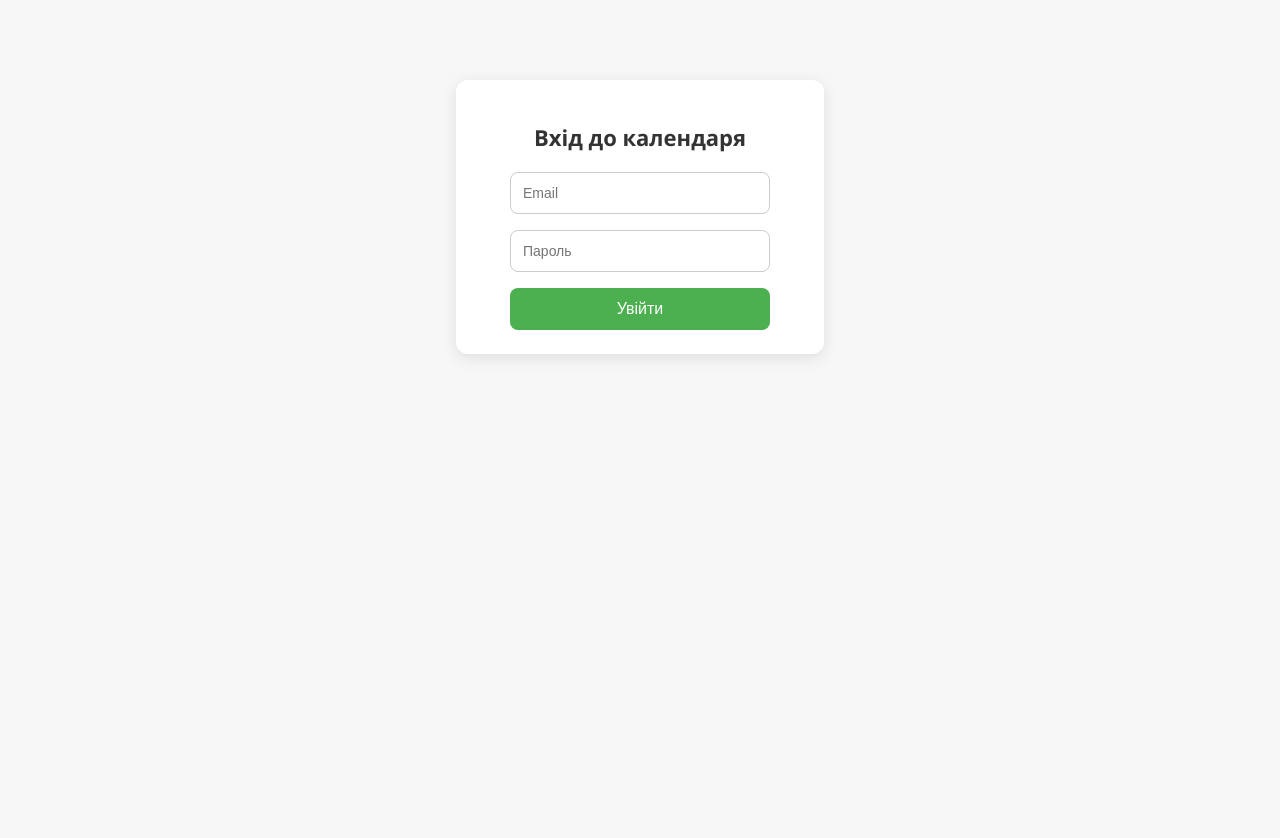
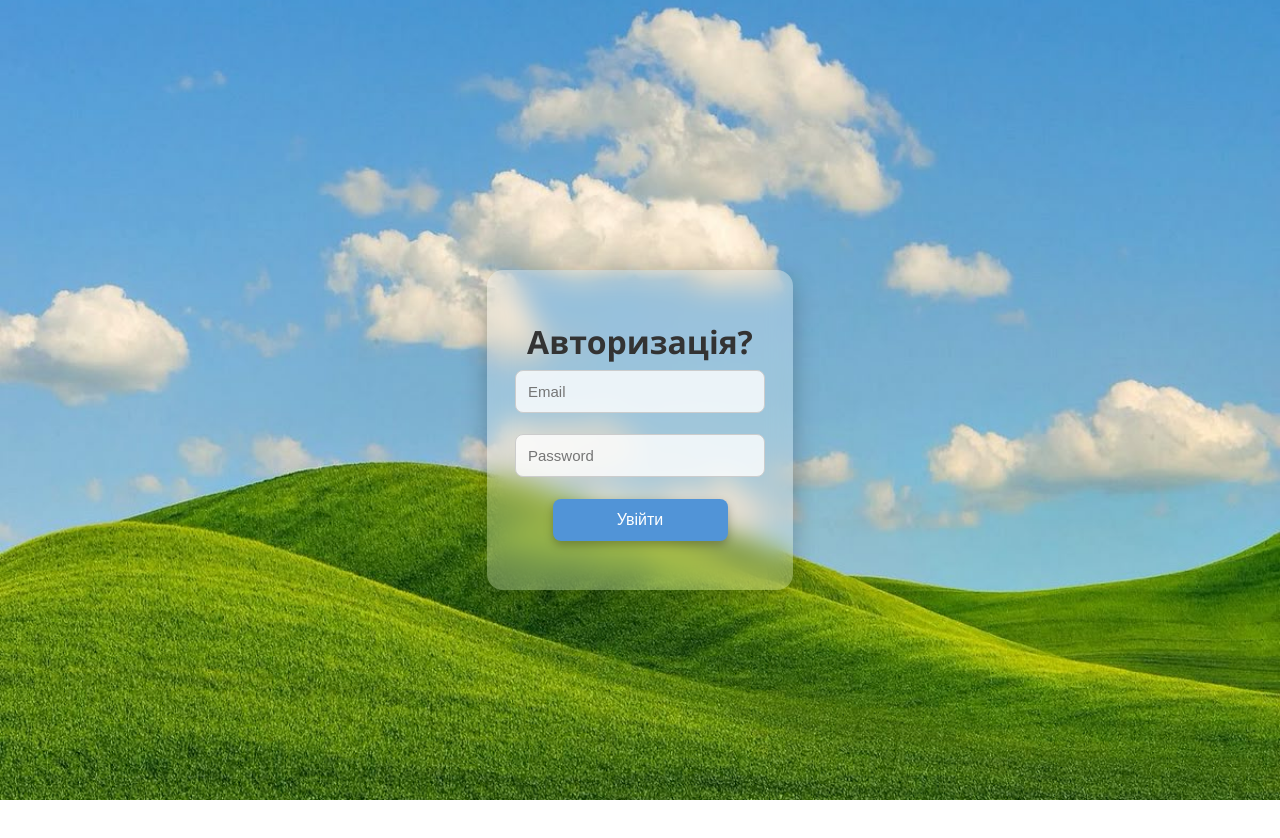
Before and after one commit to Yigorka/bogdansite, a plain HTML site: page index.html in a window 1280 px wide. After the commit the page ends 800 px from the top, so only its background shows below. Drawn offline with Linux system fonts and the light colour scheme.

Commit message:
Add files via upload

```diff
--- a/index.html
+++ b/index.html
@@ -1,24 +1,28 @@
 <!DOCTYPE html>
 <html lang="uk">
+
 <head>
   <meta charset="UTF-8" />
-  <meta name="viewport" content="width=device-width, initial-scale=1.0"/>
-  <title>Мій Календар</title>
-  <link rel="stylesheet" href="style.css"/>
+  <meta name="viewport" content="width=device-width, initial-scale=1.0" />
+  <title>BogdanSite</title>
+  <link rel="stylesheet" href="style.css" />
 
   <!-- Firebase SDKs -->
   <script src="https://www.gstatic.com/firebasejs/11.10.0/firebase-app-compat.js"></script>
   <script src="https://www.gstatic.com/firebasejs/11.10.0/firebase-database-compat.js"></script>
   <script src="https://www.gstatic.com/firebasejs/11.10.0/firebase-auth-compat.js"></script>
 </head>
+
 <body>
 
-  <!-- Форма входу -->
-  <div id="loginContainer" class="login-card">
-    <h2>Вхід до календаря</h2>
-    <input type="email" id="email" placeholder="Email" />
-    <input type="password" id="password" placeholder="Пароль" />
-    <button id="loginBtn">Увійти</button>
+  <!-- ЛОГІН -->
+  <div id="loginContainer" class="terminal-box">
+    <h1>Авторизація?<br>
+
+      <input type="email" id="email" placeholder="Email" />
+      <input type="password" id="password" placeholder="Password" />
+      <button id="loginBtn">Увійти</button>
+
   </div>
 
   <!-- Календар -->
@@ -32,4 +36,5 @@
 
   <script src="script.js"></script>
 </body>
+
 </html>
--- a/style.css
+++ b/style.css
@@ -1,21 +1,84 @@
+/* --------- Загальні стилі --------- */
 body {
   margin: 0;
+  padding: 0;
   font-family: 'Segoe UI', sans-serif;
-  background: #f7f7f7;
-  color: #000;
+  background: url("back.jpg") no-repeat center center fixed;
+  background-size: cover;
+  color: #333;
   min-height: 100vh;
+  display: flex;
+  justify-content: center;
+  align-items: center;
+  flex-direction: column;
 }
 
-/* --------- Header --------- */
+/* --------- Центрування логіну --------- */
+#loginContainer {
+  max-width: 250px;
+  width: 90%;
+  padding: 28px;
+  background: rgba(255, 255, 255, 0.25);
+  backdrop-filter: blur(12px);
+  border-radius: 16px;
+  box-shadow: 0 8px 24px rgba(0, 0, 0, 0.25);
+  text-align: center;
+  margin-top: 60px;
+}
+
+#loginContainer h2 {
+  margin-bottom: 20px;
+  font-size: 24px;
+  color: #222;
+}
+
+/* --------- Поля вводу --------- */
+#loginContainer input {
+  width: 100%;
+  padding: 12px;
+  margin-bottom: 14px;
+  font-size: 15px;
+  border: 1px solid #ccc;
+  border-radius: 8px;
+  box-sizing: border-box;
+  transition: border-color 0.2s ease;
+  background-color: rgba(255, 255, 255, 0.8);
+}
+
+#loginContainer input:focus {
+  border-color: #4caf50;
+  outline: none;
+}
+
+/* --------- Кнопка логіну --------- */
+#loginContainer button {
+  width: 70%;
+  padding: 12px;
+  background: #5194d7;
+  color: white;
+  font-size: 16px;
+  border: none;
+  border-radius: 8px;
+  cursor: pointer;
+  transition: background 0.2s ease;
+  box-shadow: 0 4px 10px rgba(0, 0, 0, 0.25);
+}
+
+#loginContainer button:hover {
+  background: #3877bf;
+}
+
+/* --------- Календар --------- */
 .header {
   display: flex;
   align-items: center;
   justify-content: space-between;
-  padding: 10px 12px;
+  padding: 12px 16px;
+  background: #fff;
   border-bottom: 1px solid #ddd;
   position: sticky;
   top: 0;
-  background: #fff;
+  width: 100%;
   z-index: 10;
 }
 
@@ -28,7 +91,7 @@ body {
   padding: 6px 12px;
   font-size: 14px;
   background: #f44336;
-  color: white;
+  color: #fff;
   border: none;
   border-radius: 6px;
   cursor: pointer;
@@ -38,7 +101,7 @@ body {
   background: #d32f2f;
 }
 
-/* --------- Month view --------- */
+/* --------- Календарний блок --------- */
 .month-block {
   padding: 10px 14px;
   border-bottom: 1px solid #eee;
@@ -78,7 +141,7 @@ body {
 }
 
 .day.selected {
-  box-shadow: 0 0 4px rgba(0,0,0,0.3);
+  box-shadow: 0 0 4px rgba(0, 0, 0, 0.2);
 }
 
 .day.full {
@@ -93,7 +156,7 @@ body {
   font-weight: bold;
 }
 
-/* --------- Modal --------- */
+/* --------- Модальне вікно --------- */
 .modal {
   display: none;
   position: fixed;
@@ -157,60 +220,7 @@ body {
   background: #ccc;
 }
 
-/* --------- Login Form --------- */
-.login-card {
-  max-width: 320px;
-  margin: 80px auto;
-  padding: 24px;
-  background: #ffffff;
-  border-radius: 12px;
-  box-shadow: 0 4px 16px rgba(0, 0, 0, 0.1);
-  text-align: center;
-  display: flex;
-  flex-direction: column;
-  align-items: center;
-}
-
-.login-card h2 {
-  margin-bottom: 20px;
-  font-size: 22px;
-  color: #333;
-}
-
-.login-card input {
-  width: 100%;
-  max-width: 260px;
-  padding: 12px;
-  margin-bottom: 16px;
-  border: 1px solid #ccc;
-  border-radius: 8px;
-  font-size: 14px;
-  box-sizing: border-box;
-}
-
-.login-card input:focus {
-  outline: none;
-  border-color: #4caf50;
-}
-
-.login-card button {
-  width: 100%;
-  max-width: 260px;
-  padding: 12px;
-  background: #4caf50;
-  color: white;
-  border: none;
-  border-radius: 8px;
-  font-size: 16px;
-  cursor: pointer;
-  transition: background 0.2s;
-}
-
-.login-card button:hover {
-  background: #43a047;
-}
-
-/* --------- Mobile --------- */
+/* --------- Mobile адаптація --------- */
 @media (max-width: 600px) {
   .days-grid {
     max-width: 310px;
@@ -228,8 +238,8 @@ body {
     max-width: 260px;
   }
 
-  .login-card {
-    margin: 40px auto;
+  #loginContainer {
+    margin-top: 40px;
     padding: 20px;
   }
 }
```
Also changed, not shown: back.jpg (added).
